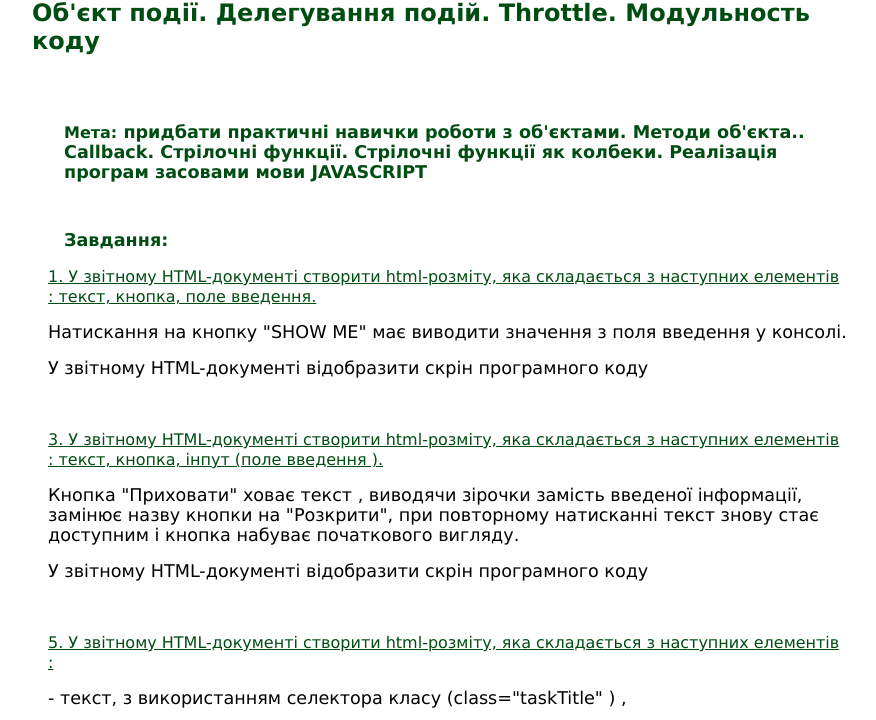
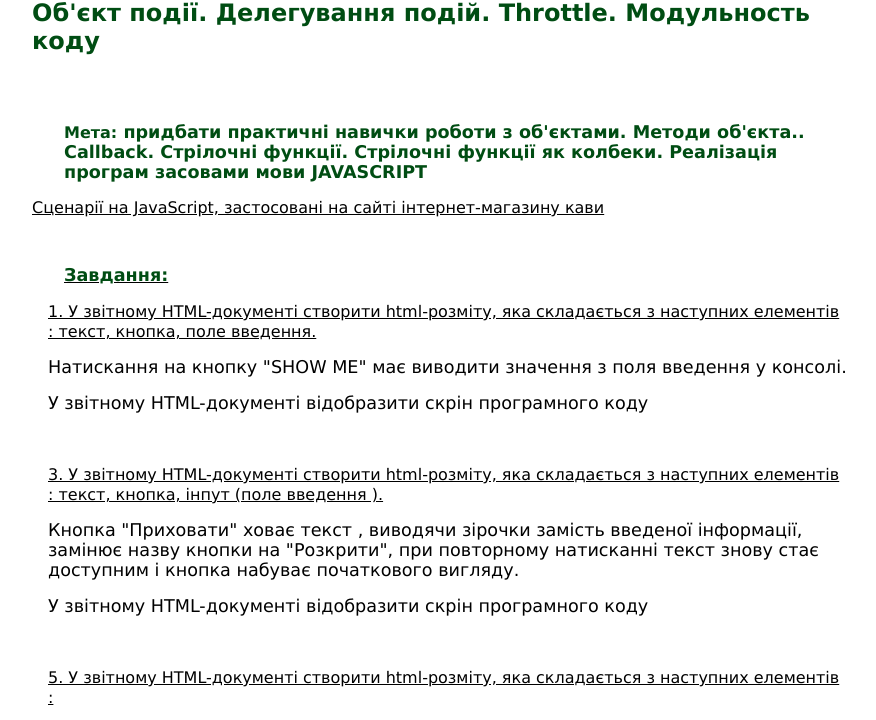
Before and after one commit to YuliaKushnir/Lab7, a plain HTML site: page index.html in a window 1280 px wide. Shown: the part 68-788 px from the top of the page, without its empty margins (176-1052 px from the left). Drawn offline with Linux system fonts and the light colour scheme.

Commit message:
modified:   index.html

```diff
--- a/index.html
+++ b/index.html
@@ -15,6 +15,7 @@
     <main id="button1">
         <h2><b>Тема:</b> Класи. Об'єктна модель документа (dom). Події. Об'єкт події. Делегування подій. Throttle. Модульность коду</h2> <br>
         <h3><b>Мета:</b> придбати практичні навички роботи з об'єктами. Методи об'єкта.. Callback. Стрілочні функції. Стрілочні функції як колбеки. Реалізація програм засовами мови JAVASCRIPT</h2>
+        <a href="https://yuliakushnir.github.io/labs/">Сценарії на JavaScript, застосовані на сайті інтернет-магазину кави</h3><br>
 
         <h3>Завдання:</h3>
         <p><a href="htmlFiles/task1.html">1. У звітному HTML-документі створити html-розміту, яка складається з наступних елементів : текст, кнопка, поле введення.</a></p>
--- a/style.css
+++ b/style.css
@@ -40,6 +40,7 @@ p{
 
 a{
     text-decoration: underline;
+    color:black;
 }
 
 span{
```
